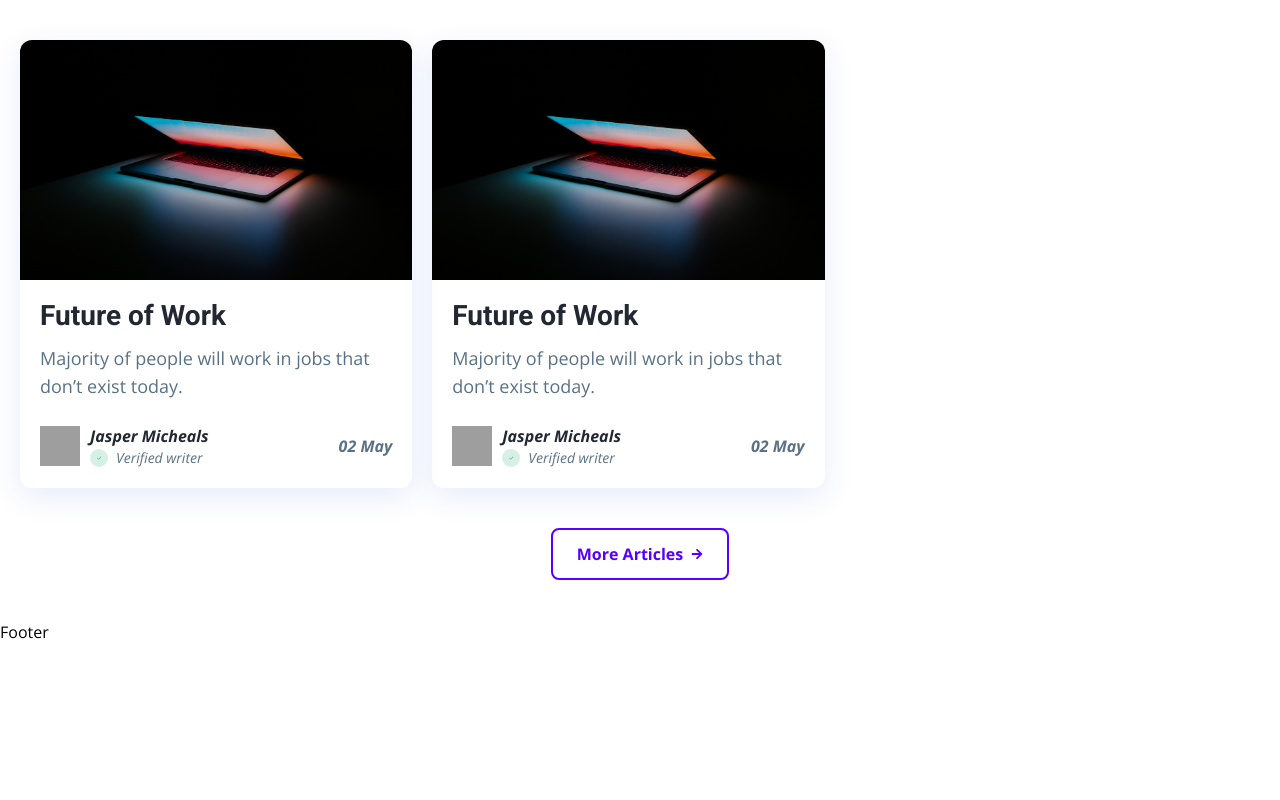
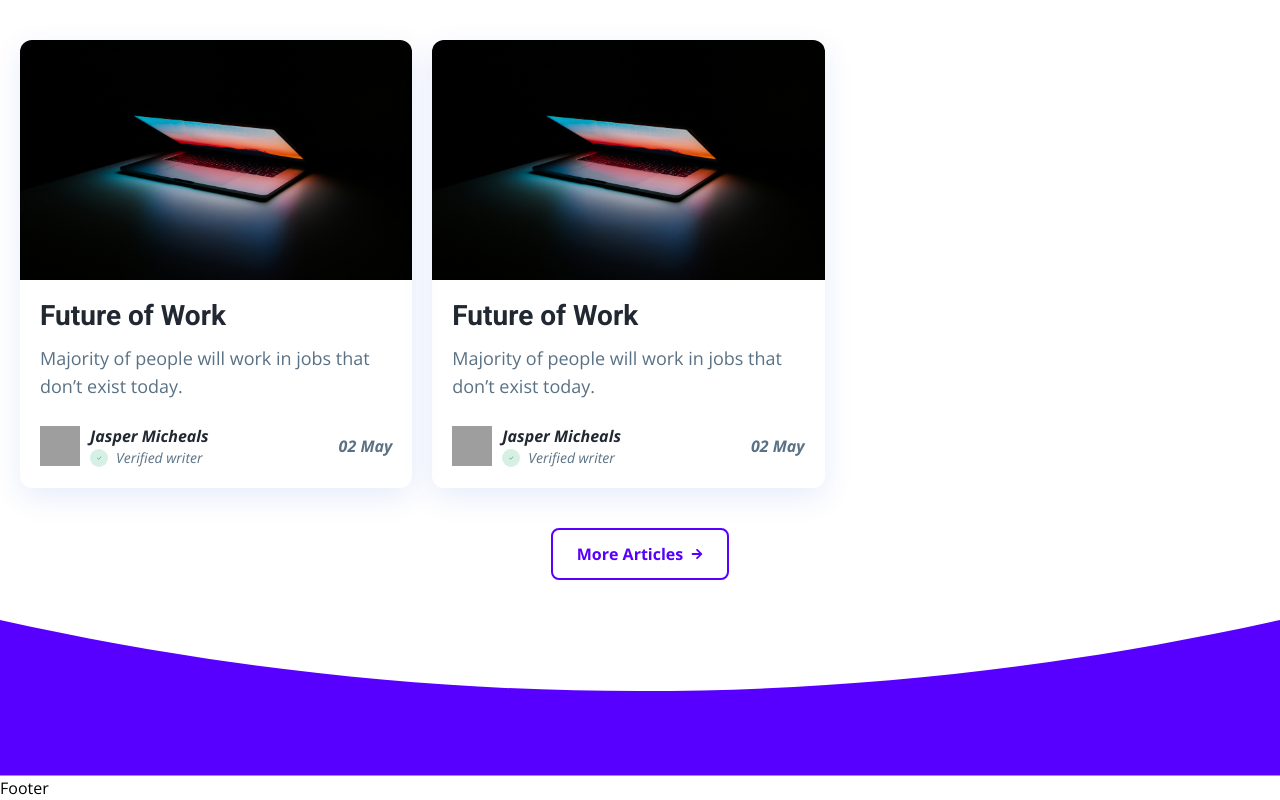
Before and after one commit to levilu800b/Frontend-Blog, a React (Create React App) app: page / in a window 1280 px wide. Shown: the part 609-1409 px from the top of the page. Before the commit the page ends 1253 px from the top, so only its background shows below. Built offline with nearby package versions, Linux system fonts and the light colour scheme; grey boxes are pictures that could not be loaded.

Commit message:
CTA wave svg

```diff
--- a/src/pages/Home/HomePage.jsx
+++ b/src/pages/Home/HomePage.jsx
@@ -1,12 +1,15 @@
 import React from 'react';
+
 import MainLayout from '../../components/MainLayout/MainLayout';
 import Hero from './container/Hero';
+import CTA from './container/CTA';
 import Articles from './container/Articles';
 
 const HomePage = () => {
 	return <MainLayout>
 		<Hero />
 		<Articles />
+		<CTA />
 	</MainLayout>;
 };
 
--- a/src/pages/Home/container/CTA.jsx
+++ b/src/pages/Home/container/CTA.jsx
@@ -4,8 +4,8 @@ const CTA = () => {
   return (
     <>
     <svg
-    width="2160"
-    height="263"
+    className='w-full h-auto max-h-40'
+    preserveAspectRatio='none'
     viewBox="0 0 2160 263"
     fill="none"
     xmlns="http://www.w3.org/2000/svg"
@@ -15,7 +15,7 @@ const CTA = () => {
         fill-rule="evenodd"
         clip-rule="evenodd"
         d="M2160 262.5H0V0C360 80 720 120 1080 120C1440 120 1800 80 2160 0V262.5Z"
-        fill="#F9FAFB"
+        fill="#5800FF"
     />
     </svg>
 
```
